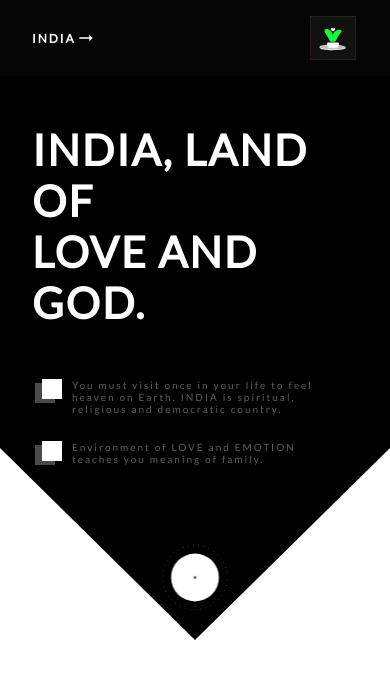
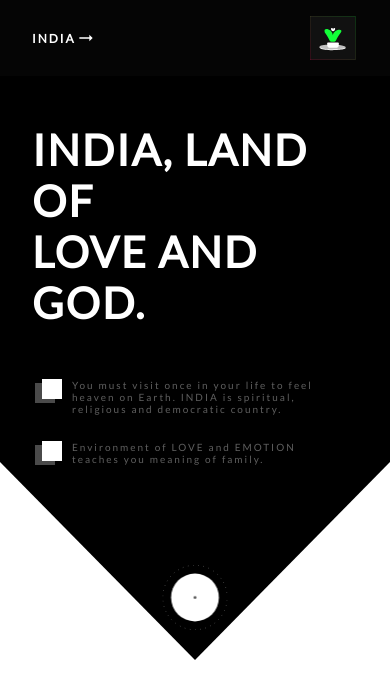
Before and after one commit to coder-abhk/INDIA-UI, a React (Create React App) app: page / in a window 390 px wide. Shown: the top 698 px of the page. Built offline with nearby package versions, Linux system fonts and the light colour scheme.

Commit message:
INDIA Landing Page done

```diff
--- a/src/static/Homepage.css
+++ b/src/static/Homepage.css
@@ -10,6 +10,6 @@
 
 @media (max-width: 480px) {
   .homepage {
-    height: 640px;
+    height: 660px;
   }
 }
```
